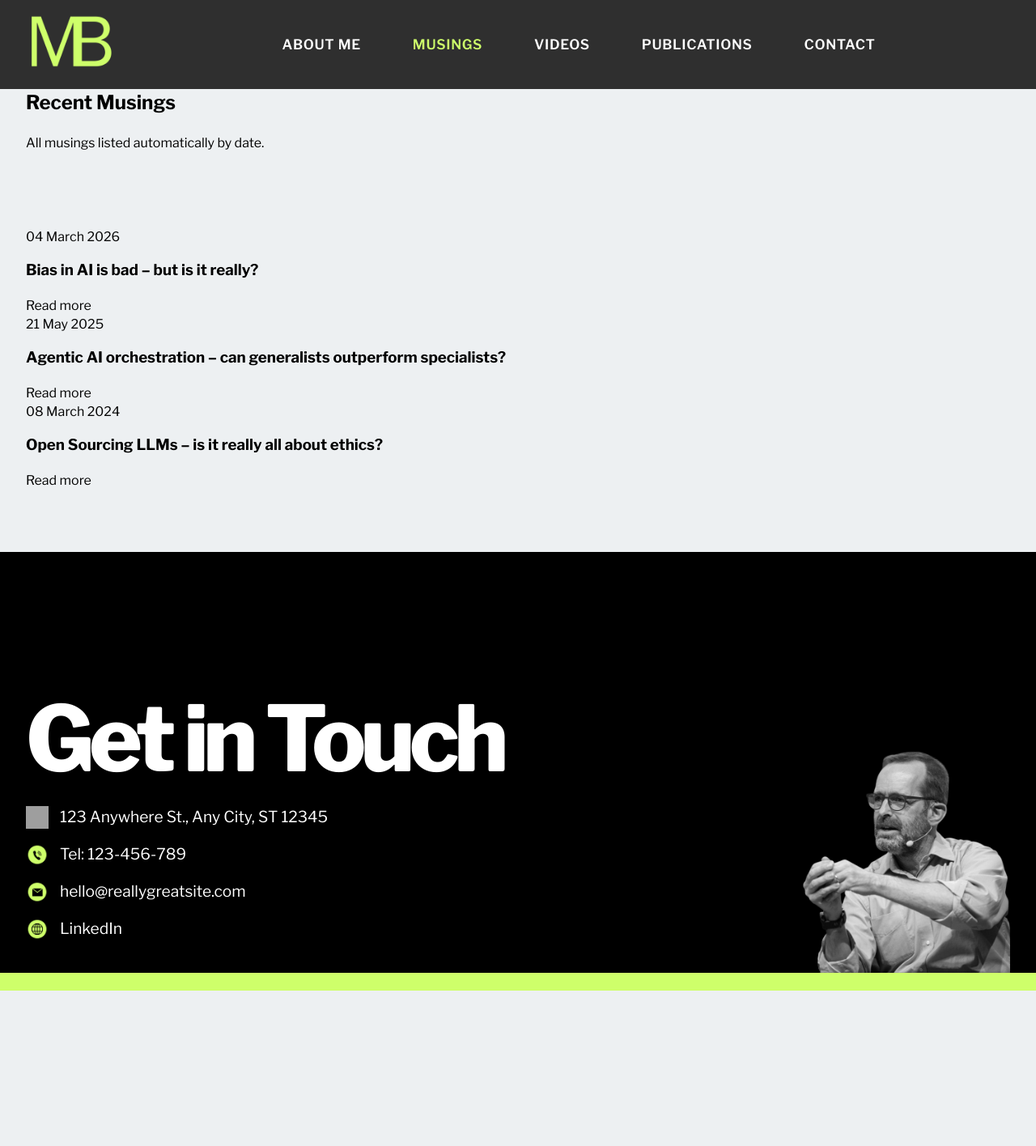
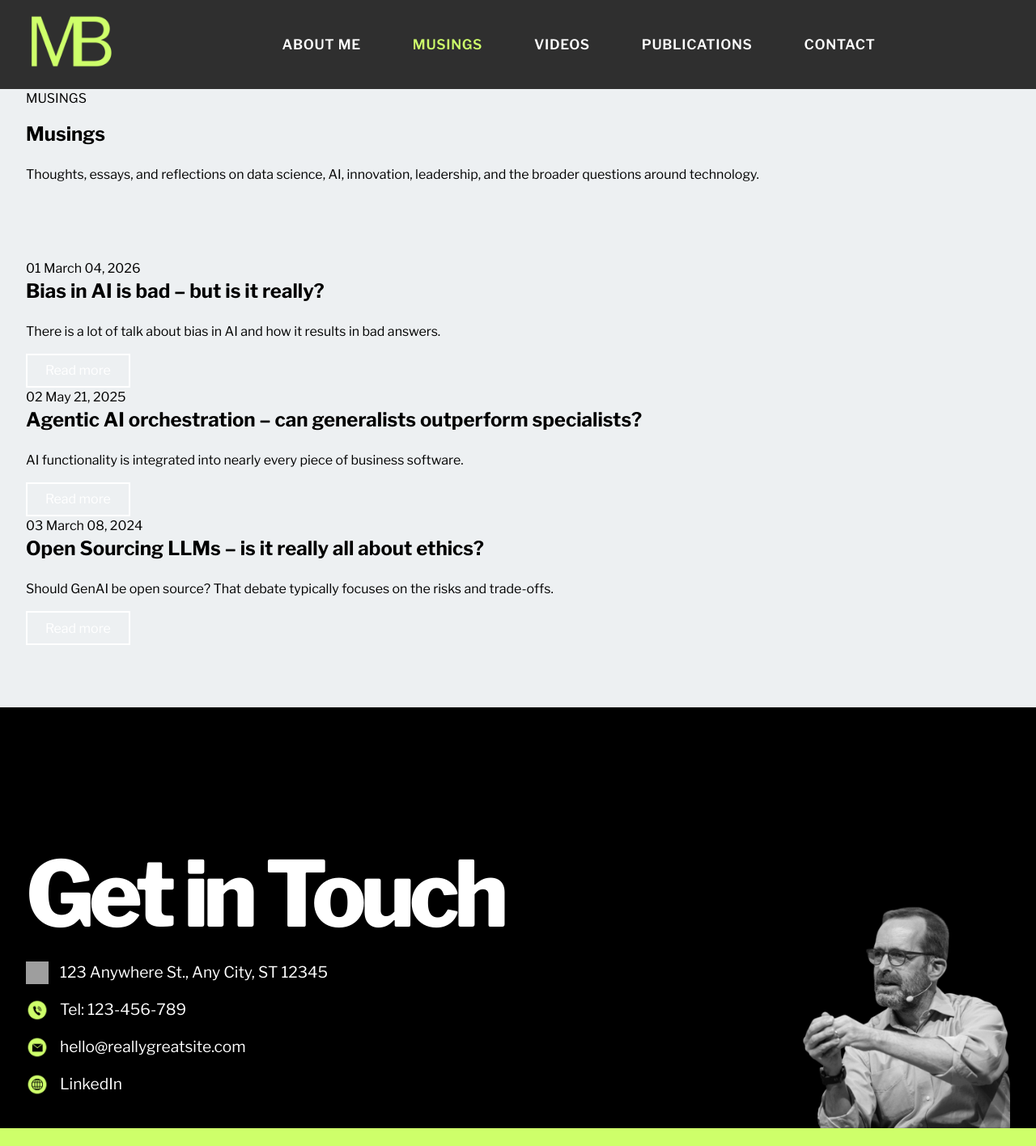
Before and after one commit to lacahelpme/mb, a Jekyll site: the page built from musings.html, in a window 1280 px wide. Shown: the whole page at 81% size. Built offline with Jekyll 4.4.1, drawn with Linux system fonts in a browser that asks for light colours; before the commit the page ends 1224 px from its top, so only the background shows below that; grey boxes are pictures that could not be loaded.

Commit message:
Update musings.html

```diff
--- a/musings.html
+++ b/musings.html
@@ -1,26 +1,44 @@
 ---
 layout: default
-title: "Musings"
-seo_title: "Musings | Michael R. Berthold"
-seo_description: "Recent musings and reflections by Michael R. Berthold."
+title: Musings
+seo_title: Musings | Michael R. Berthold
+seo_description: Essays, reflections, and perspectives by Michael R. Berthold.
+lang: en
+permalink: /musings/
 ---
 
-<section class="page-hero">
-  <div class="container narrow">
-    <h1>Recent Musings</h1>
-    <p class="lead">All musings listed automatically by date.</p>
+<section class="page-hero page-hero-dark">
+  <div class="container">
+    <p class="page-kicker">MUSINGS</p>
+    <h1 class="page-title">Musings</h1>
+    <p class="page-intro">
+      Thoughts, essays, and reflections on data science, AI, innovation, leadership, and the broader questions around technology.
+    </p>
   </div>
 </section>
 
-<section class="section">
+<section class="section musings-listing">
   <div class="container">
-    <div class="card-grid three">
-      {% assign all_musings = site.musings | sort: 'date' | reverse %}
-      {% for item in all_musings %}
-      <article class="tile-card {% if forloop.first %}accent{% else %}dark{% endif %}">
-        <p class="meta">{{ item.date | date: "%d %B %Y" }}</p>
-        <h3>{{ item.title }}</h3>
-        <a href="{{ item.url | relative_url }}">Read more</a>
+    {% assign all_musings = site.musings | sort: 'date' | reverse %}
+    <div class="musings-list-grid">
+      {% for post in all_musings %}
+      <article class="musing-list-card">
+        <div class="musing-list-meta">
+          <span class="musing-list-number">{{ forloop.index | prepend: '0' }}</span>
+          <span class="musing-list-date">{{ post.date | date: "%B %d, %Y" }}</span>
+        </div>
+
+        <div class="musing-list-body">
+          <h2 class="musing-list-title">
+            <a href="{{ post.url | relative_url }}">{{ post.title }}</a>
+          </h2>
+
+          {% if post.excerpt %}
+          <p class="musing-list-excerpt">{{ post.excerpt }}</p>
+          {% endif %}
+
+          <a class="button-outline" href="{{ post.url | relative_url }}">Read more</a>
+        </div>
       </article>
       {% endfor %}
     </div>
```
